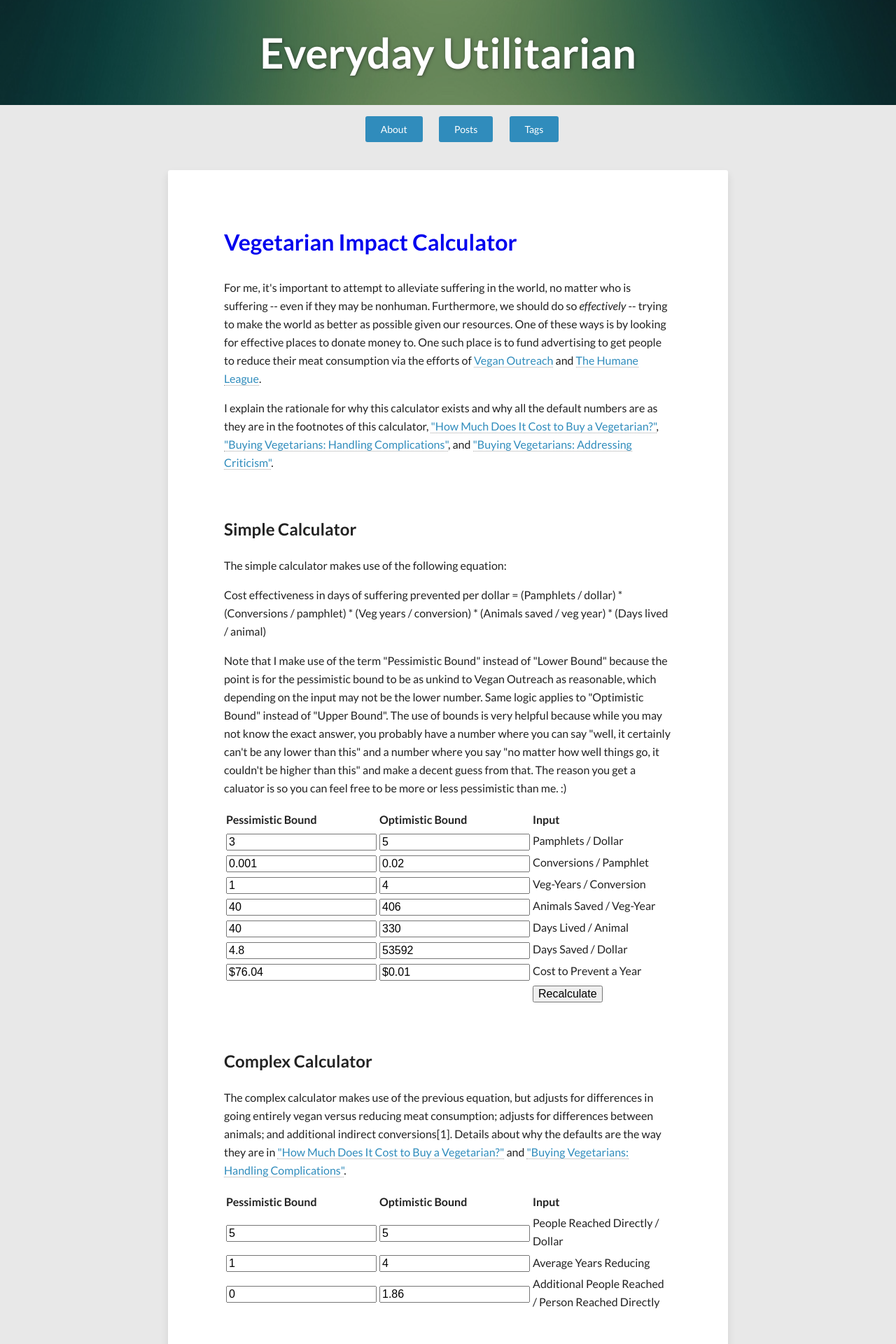
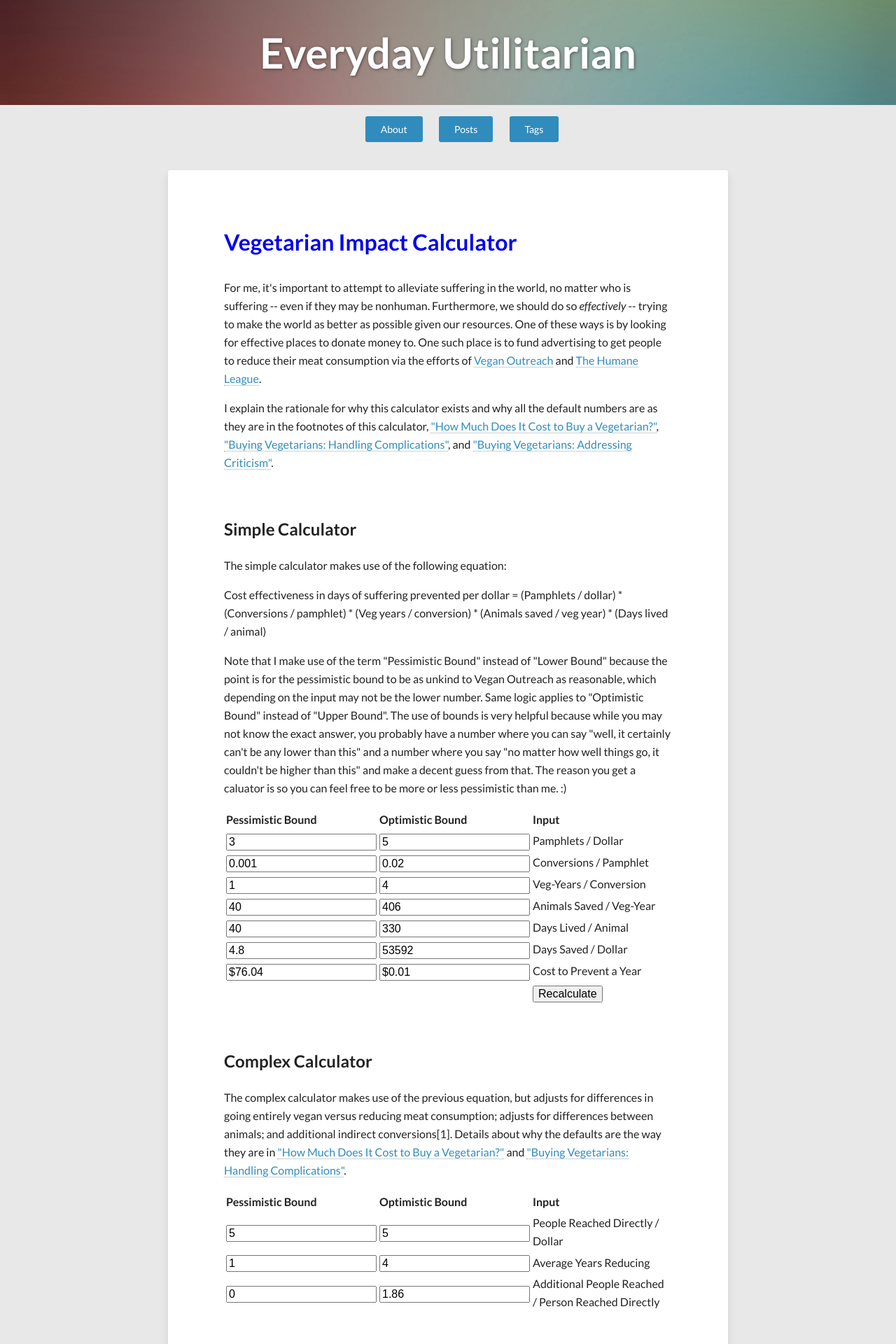
Before and after one commit to peterhurford/peterhurford.github.io, a Jekyll site: the page built from calculator.html, in a window 1280 px wide. Shown: the top 1920 px of the page at 70% size. Built offline with Jekyll 4.4.1, drawn with Linux system fonts in a browser that asks for light colours; comment, search, counter and statistics services are not loaded.

Commit message:
Updated calculator header image

```diff
--- a/calculator.html
+++ b/calculator.html
@@ -5,6 +5,7 @@
 layout: post
 permalink: /vegan-outreach-cost-effectiveness-calculator/
 title: Vegetarian Impact Calculator
+image: abstract-3.jpg
 categories:
 - meat reducing
 - strategic philanthropy
```
